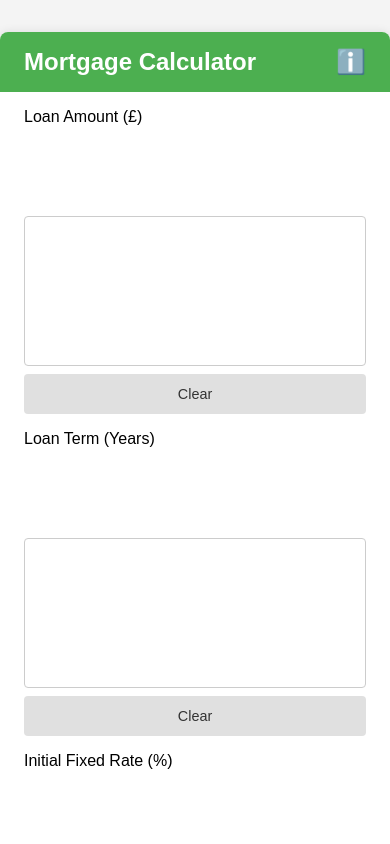
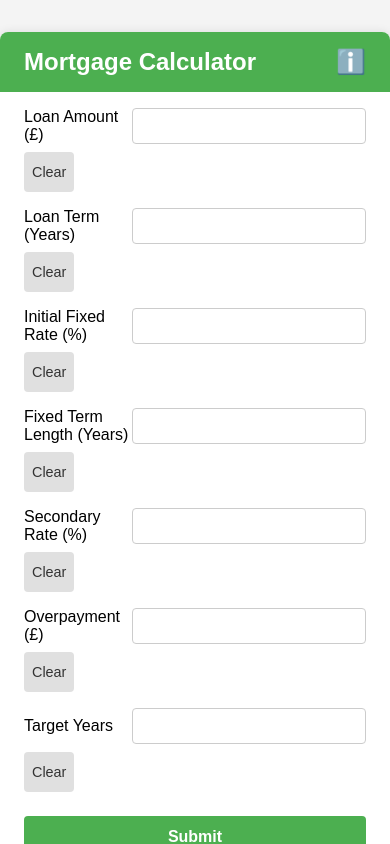
Before and after one commit to Ampdrew06/Mortgage-Calculator, a React (Create React App) app: page / in a window 390 px wide. Shown: the top 844 px of the page. Built offline with nearby package versions, Linux system fonts and the light colour scheme.

Commit message:
Update App.css

```diff
--- a/src/App.css
+++ b/src/App.css
@@ -44,38 +44,27 @@ body {
 
 .input-row {
   display: flex;
+  justify-content: space-between;
+  align-items: center;
+  margin-bottom: 1rem;
   flex-wrap: wrap;
-  align-items: center;
-  gap: 0.5rem;
-  margin-bottom: 1rem;
 }
 
 .input-row label {
-  flex: 2 1 100px;
+  flex: 1 1 100px;
 }
 
 .input-row input {
-  flex: 2 1 150px;
+  flex: 2 1 200px;
+  min-width: 0;
   padding: 0.5rem;
   font-size: 1rem;
   border: 1px solid #ccc;
   border-radius: 4px;
 }
 
-/* FORCE FIX: consistent layout on all screens */
-.input-row input,
 .clear-btn {
-  display: inline-block !important;
-  width: calc(100% - 90px) !important;
-  max-width: 420px !important;
-  height: 40px !important;
-  box-sizing: border-box !important;
-  vertical-align: middle !important;
-}
-
-.clear-btn {
-  width: 80px !important;
-  margin-left: 10px !important;
+  flex: 0 0 auto;
   padding: 0.5rem;
   background-color: #e0e0e0;
   color: #333;
@@ -83,6 +72,7 @@ body {
   border-radius: 4px;
   font-size: 0.9rem;
   cursor: pointer;
+  height: 40px;
 }
 
 .clear-btn:hover {
@@ -141,6 +131,34 @@ body {
   justify-content: space-between;
 }
 
+@media screen and (max-width: 480px) {
+  .input-row {
+    flex-direction: row;
+    flex-wrap: wrap;
+    align-items: center;
+  }
+
+  .input-row input {
+    flex: 2 1 200px;
+  }
+
+  .clear-btn {
+    flex: 0 0 auto;
+    margin-top: 0.5rem;
+  }
+
+  .action-row {
+    flex-direction: column;
+    gap: 0.5rem;
+  }
+
+  .submit-btn,
+  .reset-btn {
+    margin-right: 0;
+  }
+}
+
+/* Pie Chart Styling */
 .pie-wrapper {
   max-width: 280px;
   margin: 2rem auto;
@@ -158,6 +176,7 @@ body {
   margin: 0 0.5rem;
 }
 
+/* Info Page Styling */
 .info-section {
   margin-top: 1rem;
 }
@@ -182,27 +201,3 @@ body {
   border-left: 5px solid #fbc02d;
   border-radius: 4px;
 }
-
-/* Responsive layout fixes */
-@media screen and (max-width: 480px) {
-  .input-row {
-    flex-direction: column;
-    align-items: stretch;
-  }
-
-  .input-row input,
-  .clear-btn {
-    width: 100% !important;
-    margin-left: 0 !important;
-  }
-
-  .action-row {
-    flex-direction: column;
-    gap: 0.5rem;
-  }
-
-  .submit-btn,
-  .reset-btn {
-    margin-right: 0;
-  }
-}
```
